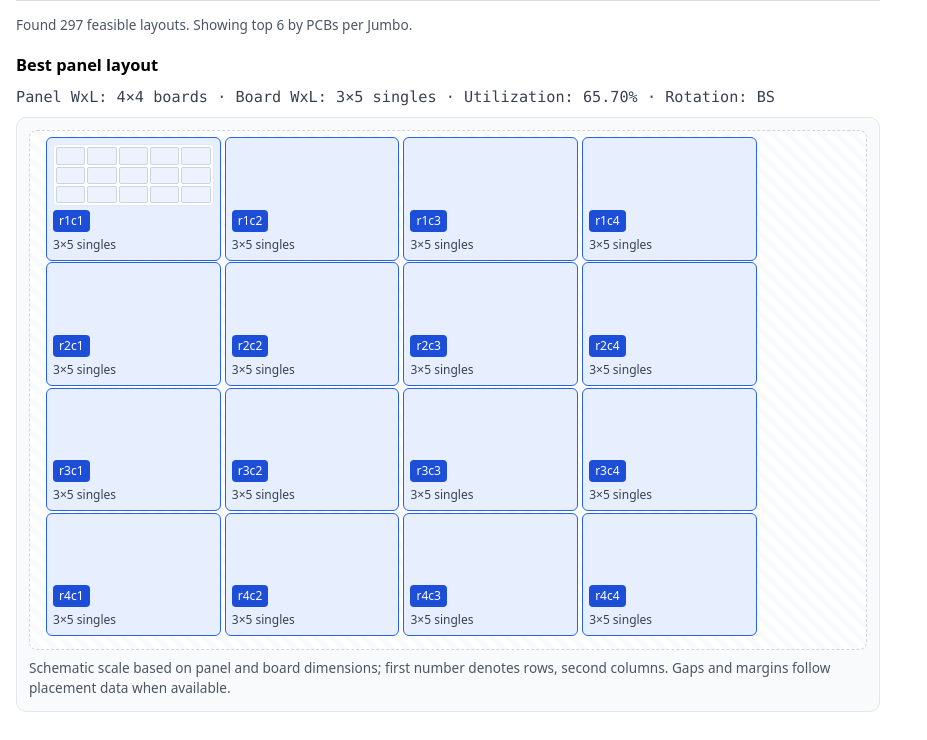
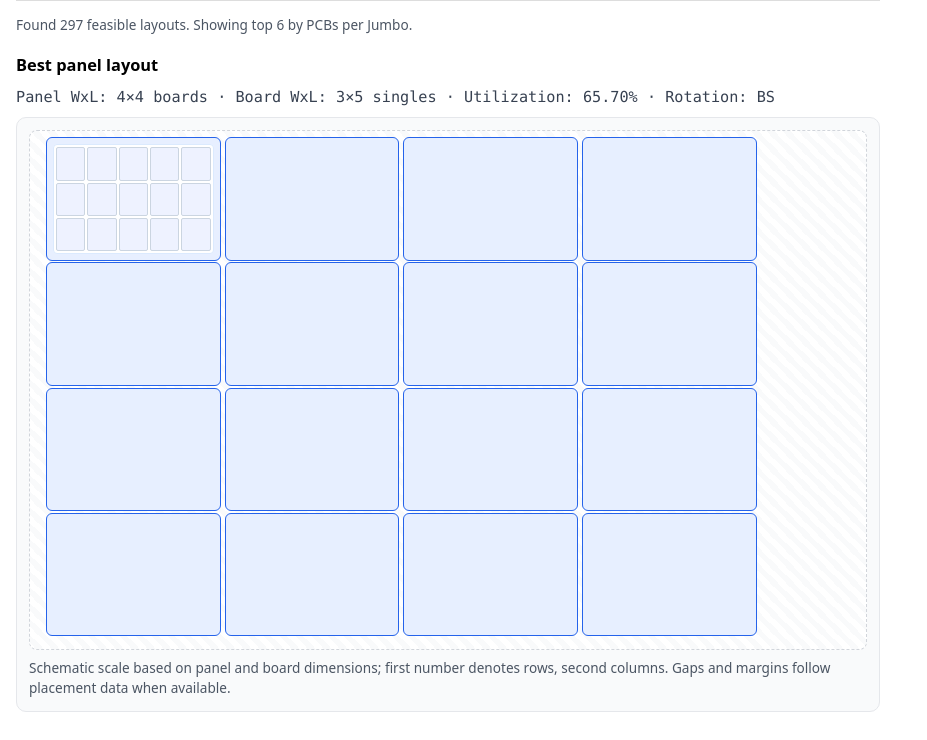
Before and after one commit to s006112/kn, a Flask app: page / in a window 1280 px wide. Shown: the part 804-1544 px from the top of the page, without its empty margins (0-927 px from the left). Run offline with Flask 3, Linux system fonts and the light colour scheme.

Commit message:
remove description

```diff
--- a/quote/static/quote.css
+++ b/quote/static/quote.css
@@ -188,20 +188,6 @@ form section .grid {
   overflow: hidden;
 }
 
-.panel-visual-board .panel-visual-badge {
-  align-self: flex-start;
-  background: #1d4ed8;
-  color: #fff;
-  border-radius: 4px;
-  padding: 2px 6px;
-  font-size: 0.75rem;
-}
-
-.panel-visual-board .panel-visual-meta {
-  font-size: 0.75rem;
-  color: #374151;
-}
-
 .panel-visual-board--with-singles {
   background: #e7efff;
 }
--- a/quote/templates/partials/panel_layout.html
+++ b/quote/templates/partials/panel_layout.html
@@ -28,8 +28,6 @@
           {% set top_pct = (placement.y / best_row.panel_length * 100) if best_row.panel_length else 0 %}
           {% set row_index0 = panel_cols and (loop.index0 // panel_cols) or 0 %}
           {% set col_index0 = panel_cols and (loop.index0 % panel_cols) or 0 %}
-          {% set row_index = row_index0 + 1 %}
-          {% set col_index = col_index0 + 1 %}
           {% set is_top_left = (row_index0 == 0 and col_index0 == 0 and singles_rows and singles_cols) %}
           <div class="panel-visual-board{{ ' panel-visual-board--with-singles' if is_top_left else '' }}" style="width: {{ "%.4f"|format(board_w_pct) }}%; height: {{ "%.4f"|format(board_l_pct) }}%; left: {{ "%.4f"|format(left_pct) }}%; top: {{ "%.4f"|format(top_pct) }}%;">
             {% if is_top_left %}
@@ -41,8 +39,6 @@
                 {% endfor %}
               </div>
             {% endif %}
-            <span class="panel-visual-badge">r{{ row_index }}c{{ col_index }}</span>
-            <span class="panel-visual-meta">{{ singles_rows }}×{{ singles_cols }} singles</span>
           </div>
         {% endfor %}
       {% else %}
@@ -60,8 +56,6 @@
                     {% endfor %}
                   </div>
                 {% endif %}
-                <span class="panel-visual-badge">r{{ j + 1 }}c{{ i + 1 }}</span>
-                <span class="panel-visual-meta">{{ singles_rows }}×{{ singles_cols }} singles</span>
               </div>
             {% endfor %}
           {% endfor %}
```
